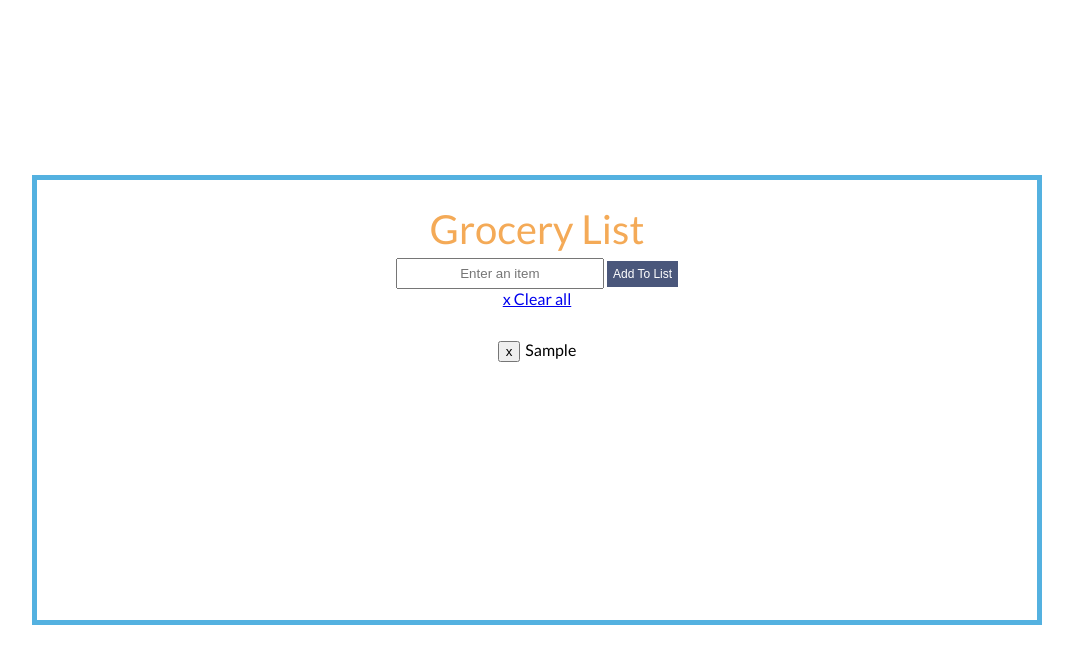
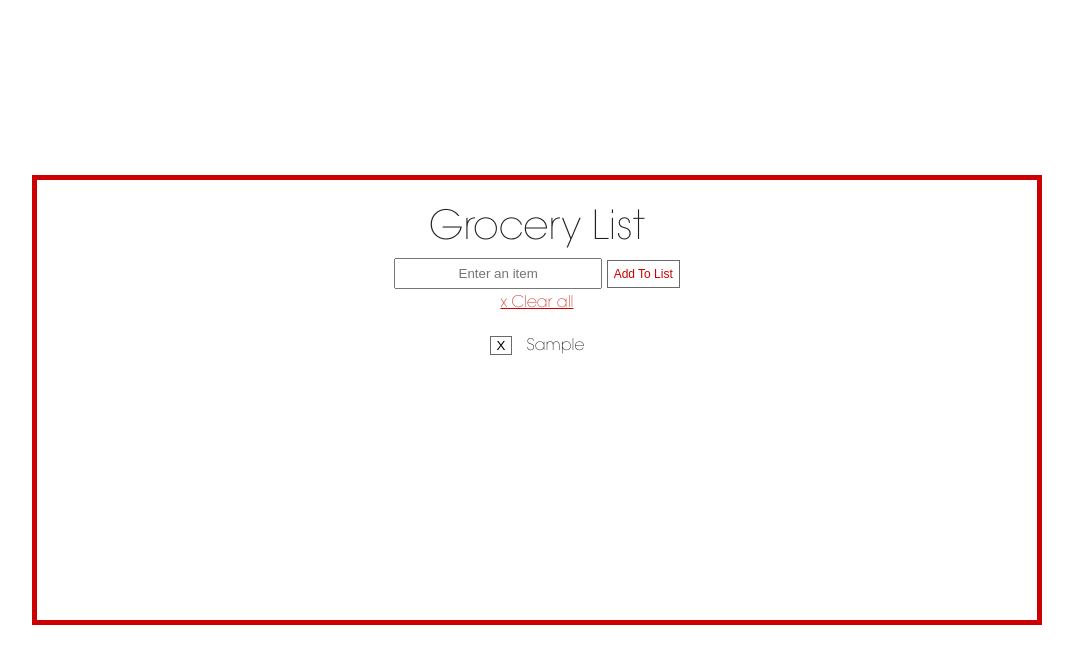
Before and after one commit to v-tank/Exercise, a plain HTML site: page index.html in a window 1280 px wide. Both pictures are taken after typing "Sample" into the empty fields and a click on the input "Add To List". Shown: the whole page, without its empty margins (103-1176 px from the left). Drawn offline with nearby package versions, Linux system fonts and the light colour scheme.

Commit message:
update styling and refactor code to use tables for cleanliness

```diff
--- a/assets/css/styles.css
+++ b/assets/css/styles.css
@@ -1,6 +1,14 @@
 body {
-  font-family: 'Lato', sans-serif;
+  font-family: 'ITC Avant Garde Gothic Std Extra Light', sans-serif;
+  font-size: 16px;
 }
+
+@font-face {
+  font-family: 'ITC Avant Garde Gothic Std Extra Light';
+  font-style: normal;
+  font-weight: normal;
+  src: local('ITC Avant Garde Gothic Std Extra Light'), url('../fonts/avant-garde-extra-light.woff') format('woff');
+  }
 
 .container {
   width: 75%;
@@ -14,7 +22,7 @@ body {
   margin: auto;
 
   text-align: center;
-  border: 5px solid #54b1e0;
+  border: 5px solid #cc0000;
   padding: 20px;
 
   display: grid;
@@ -37,26 +45,31 @@ body {
 #title {
   font-size: 40px;
   margin: 5px;
-  color: #f4aa57;
+  color: #231f20;
 }
 
 input[type="submit"] {
-  border: 0;
-  color: #fff;
+  color: #cc0000;
   font-size: 12px;
-  background-color: #4a577b;
+  background-color: #fff;
+  border: 1px solid #696969;
   padding: 6px;
 }
 
 input[type="submit"]:hover {
-  color: #fff;
-  background-color: #5676ce;
+  color: #cc0000;
+  background-color: #ececec;
 }
 
 input[type="text"] {
   height: 25px;
   width: 200px;
   text-align: center;
+}
+
+#clear-data {
+  margin-top: 5px;
+  color: #cc0000;
 }
 
 a {
@@ -67,15 +80,22 @@ ul {
   padding: 0;
 }
 
-#list li {
-  list-style-type: none;
-  margin: 8px;
+#list {
+  margin: 0 auto;
 }
 
 .bought {
   text-decoration: line-through;
+  color: #888888;
 }
 
-.remove {
-  margin-right: 5px;
+button.remove {
+  margin-right: 10px;
+  border: 1px solid #696969;
+  background-color: #fff;
 }
+
+button.remove:hover {
+  color: #cc0000;
+  border: 1px solid #cc0000;
+}
--- a/assets/js/script.js
+++ b/assets/js/script.js
@@ -45,24 +45,25 @@ $(document).ready(function(e) {
 
   // function to display items to screen
   function displayItems() {
-    let $target = $("#list"); // create reference to list on HTML page
+    let $target = $("#list tbody"); // create reference to list on HTML page
     $target.empty();  // empty out the list before appending
 
     // if either of the arrays have values, display them
     if ((toBuy.length > 0) || (bought.length > 0)) {
       $("#clear-data").show();
 
-      // loop through array and append the item to screen
+      // loop through array and append the item to screen in reverse order to add latest item to the top
       for (let index = toBuy.length - 1; index >= 0; index--) {
-        let $el = $("<li>");
-        $el.html("<button class='remove' data-index='" + index + "'>x</button>" + toBuy[index]);
-        $target.append($el);
+        $($target).append("<tr>\
+          <td><button class='remove' data-index='" + index + "'>X</button></td> \
+          <td style='text-align: left'>" + toBuy[index] + "</td> \
+          </tr>");
       }
 
       bought.forEach(boughtItem => {
-        let $el = $("<li>");
-        $el.text(boughtItem).addClass('bought');
-        $target.append($el);
+        $($target).append("<tr>\
+          <td class='bought' colspan='2'>" + boughtItem + "</td> \
+          </tr>");
       });
 
     } else {
--- a/index.html
+++ b/index.html
@@ -21,7 +21,15 @@
       <a href="#" id="clear-data">x Clear all</a>
     </div>
     <div class="itemsArea">
-      <ul id="list"></ul>
+      <table id="list">
+        <thead>
+          <tr>
+            <th></th>
+            <th></th>
+          </tr>
+        </thead>
+        <tbody></tbody>
+      </table>
     </div>
   </div>
 
```
